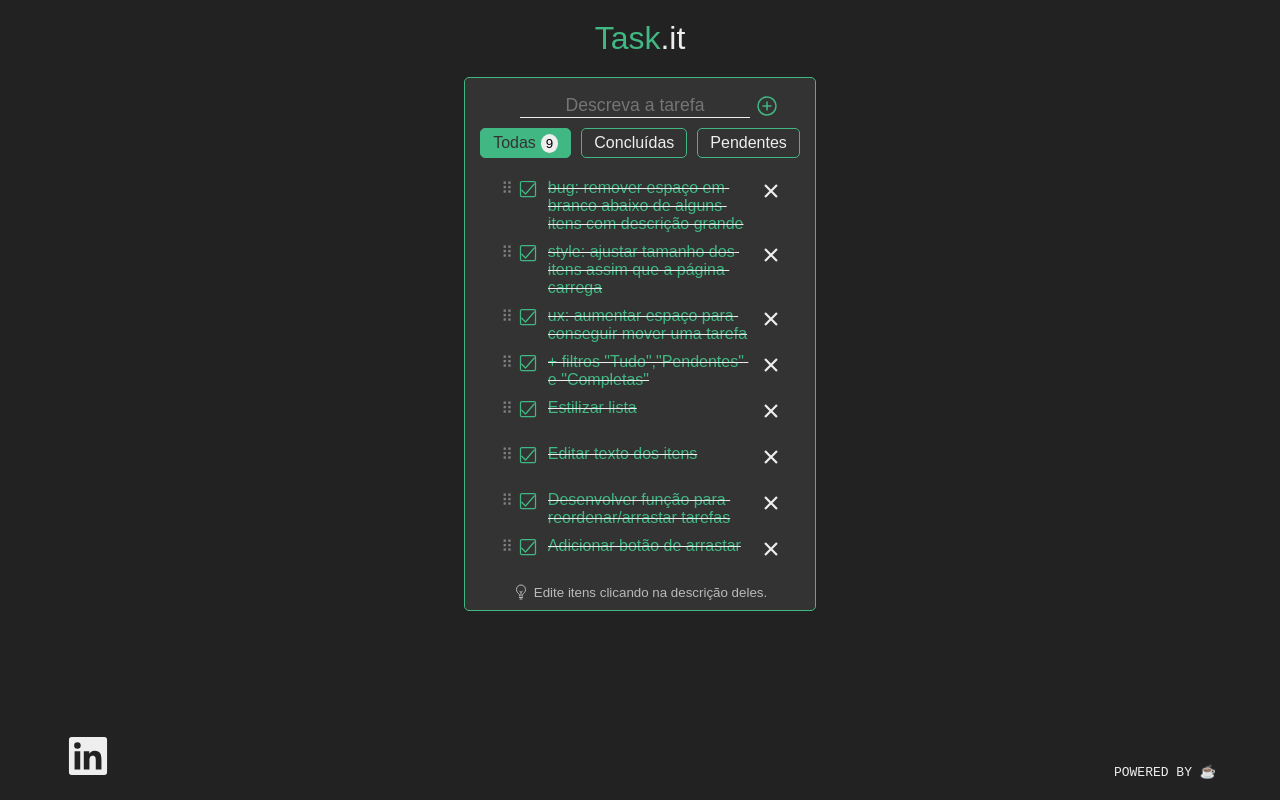
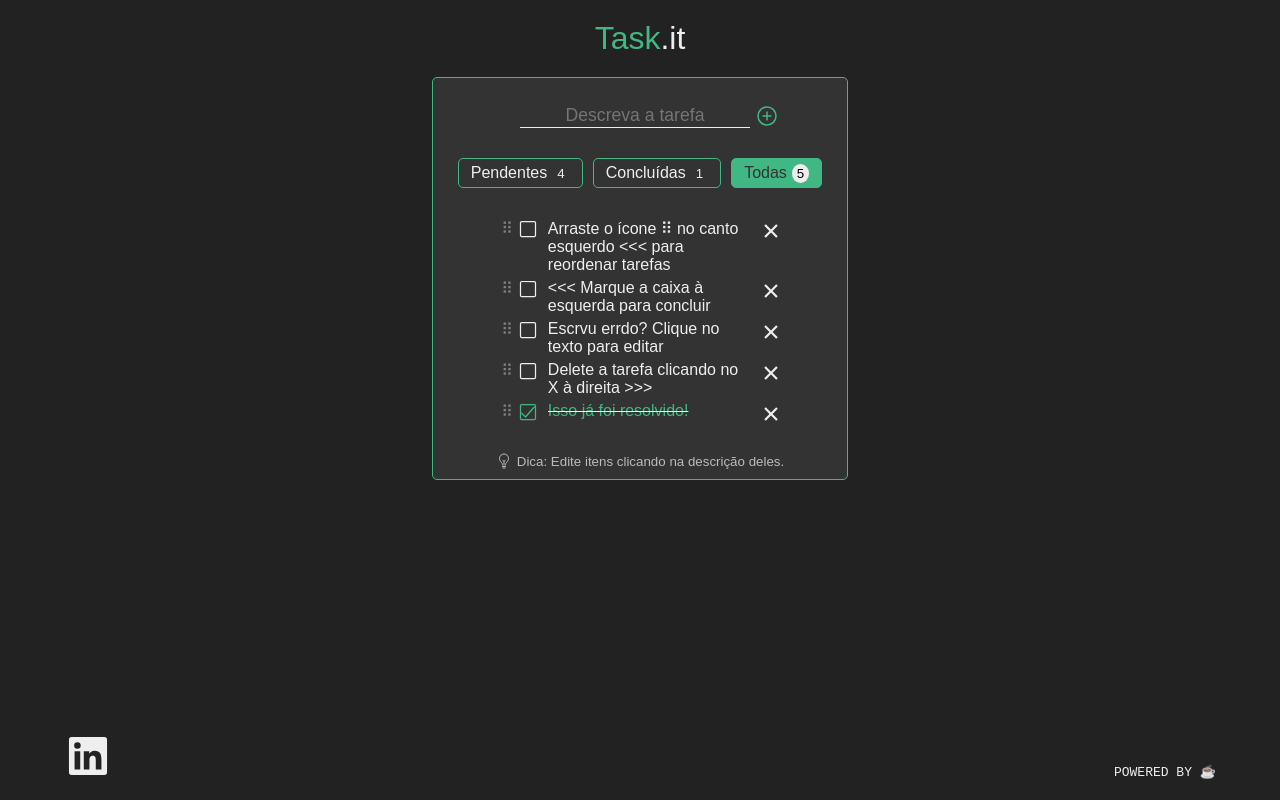
Before and after one commit to viniciusmachadovianna/taskit, a Vue app: page / in a window 1280 px wide. Built offline with nearby package versions, Linux system fonts and the light colour scheme.

Commit message:
ux: add 'tutorial' tasks

```diff
--- a/src/App.vue
+++ b/src/App.vue
@@ -9,9 +9,9 @@
           </button>
       </div>
       <nav class="filters">
+        <button @click="currentFilter = 'pending'" :class="{ active: currentFilter === 'pending' }">Pendentes <sup>{{ tasks.filter(t => !t.completed).length }}</sup></button>
+        <button @click="currentFilter = 'done'" :class="{ active: currentFilter === 'done' }">Concluídas <sup>{{ tasks.filter(t => t.completed).length }}</sup></button>
         <button @click="currentFilter='all'" :class="{ active: currentFilter==='all'}">Todas <sup>{{ tasks.length }}</sup></button>
-        <button @click="currentFilter = 'done'" :class="{ active: currentFilter === 'done' }">Concluídas <sup>{{ tasks.filter(t => t.completed).length }}</sup></button>
-        <button @click="currentFilter = 'pending'" :class="{ active: currentFilter === 'pending' }">Pendentes <sup>{{ tasks.filter(t => !t.completed).length }}</sup></button>
       </nav>
       <ul>
         <li v-for="(task, index) in filteredTasks"    :key="index"
@@ -44,7 +44,7 @@
           <path d="M304 384v-24c0-29 31.54-56.43 52-76 28.84-27.57 44-64.61 44-108 0-80-63.73-144-144-144a143.6 143.6 0 00-144 144c0 41.84 15.81 81.39 44 108 20.35 19.21 52 46.7 52 76v24M224 480h64M208 432h96M256 384V256" fill="none" stroke="currentColor" stroke-linecap="round" stroke-linejoin="round" stroke-width="32"/>
           <path d="M294 240s-21.51 16-38 16-38-16-38-16" fill="none" stroke="currentColor" stroke-linecap="round" stroke-linejoin="round" stroke-width="32"/>
         </svg>
-        Edite itens clicando na descrição deles.</sub>
+        Dica: Edite itens clicando na descrição deles.</sub>
     </section>
     <footer>
         <a href="https://www.linkedin.com/in/viniciusmachadovianna/" target="_blank" rel="noopener noreferrer">
@@ -62,15 +62,11 @@ export default{
         newTask: '',
         currentFilter: 'all',
         tasks: [
-            { text: 'bug: remover espaço em branco abaixo de alguns itens com descrição grande', completed: true },
-            { text: 'style: ajustar tamanho dos itens assim que a página carrega', completed: true },
-            { text: 'ux: aumentar espaço para conseguir mover uma tarefa', completed: true },
-            { text: '+ filtros "Tudo","Pendentes" e "Completas"', completed: true },
-            { text: 'Estilizar lista', completed: true },
-            { text: 'Editar texto dos itens', completed: true },
-            { text: 'Desenvolver função para reordenar/arrastar tarefas', completed: true },
-            { text: 'Adicionar botão de arrastar', completed: true },
-            { text: 'itens grandes expandem automaticamente na lista', completed: true },
+          {text:'Arraste o ícone ⠿ no canto esquerdo <<< para reordenar tarefas',completed:false},
+          {text:'<<< Marque a caixa à esquerda para concluir',completed:false},
+          {text:'Escrvu errdo? Clique no texto para editar',completed:false},
+          {text:'Delete a tarefa clicando no X à direita >>>',completed:false},
+          {text:'Isso já foi resolvido!',completed:true},
         ]
     };
     },
@@ -84,14 +80,10 @@ export default{
               });
               this.newTask = '';
           }
+          autoResizeAllTextareas();
       },
       completeTask(index) {this.tasks[index].completed = !this.tasks[index].completed},
       removeTask(index) {this.tasks.splice(index, 1)},
-      autoResize(e){
-        const textarea = e.target;
-        textarea.style.height = 'auto';
-        textarea.style.height = `${textarea.scrollHeight}px`;
-      },
       moveShimmer(e){
         const sec=e.currentTarget.getBoundingClientRect(),
           x=`${e.clientX-sec.left}px`,
@@ -109,12 +101,17 @@ export default{
         this.tasks.splice(targetIndex, 0, draggedTask);
         this.draggedIndex = null;
       },
+      autoResize(e){
+        const textarea = e.target;
+        textarea.style.height = 'auto';
+        textarea.style.height = `${textarea.scrollHeight}px`;
+      },
       autoResizeAllTextareas() {
         this.$nextTick(() => {
           const textareas = this.$el.querySelectorAll('textarea');
           textareas.forEach(textarea => {
             textarea.style.height = 'auto';
-            textarea.style.height = `${textarea.scrollHeight+5}px`;
+            textarea.style.height = `${textarea.scrollHeight}px`;
           });
         });
       },
--- a/src/style.css
+++ b/src/style.css
@@ -6,6 +6,7 @@
     --lightgray:    #BABABA;
     --white:        #EEEEEE;
     --red:          #ff4e4e;
+    --yellow:       #ffe260;
     --background:   #222222;
     --m-x: 0;
     --m-y:0;
@@ -47,7 +48,7 @@ body {
     width: fit-content;
     display: flex;
     align-items: center;
-    margin: 10px 20px;
+    margin: 20px;
     &>.btnAdd{
         all: unset;
         cursor: pointer;
@@ -76,10 +77,9 @@ body {
     }
 }
 .filters {
-  margin-top: 20px;
   display: flex;
   gap: 10px;
-  margin: 0 10px;
+  margin: 10px 20px;
   justify-content: center;
 }
 
@@ -100,14 +100,19 @@ body {
   background-color: var(--green-v);
   color: var(--black);
 }
-.filters button.active > sup {display:inline-block;}
+.filters button.active > sup {
+    display:inline-block;
+    background-color: var(--white);
+    color: black;
+}
+
 .filters sup{
-    display: none;
+    /* display: none; */
     padding: 2px 5px;
     border-radius: 50%;
-    color: black;
     margin-left: 5px;
-    background-color: var(--white);
+    color: var(--white);
+    background-color: transparent;
 }
 ul{
     margin-bottom: 10px;
@@ -142,6 +147,7 @@ ul{
             outline: none;
             border: none;
             width: 100%;
+            min-height: auto;
             max-height: 100px;
             margin: 0 50px 0 10px;
             overflow-wrap: break-word;
@@ -172,9 +178,10 @@ sub{
     margin-bottom: 5px;
     display:flex;
     align-items:center;
+
     &>svg{margin-right: 5px}
     &:hover{color: var(--white);}
-    &:hover>svg>path{stroke: yellow;}
+    &:hover>svg>path{stroke: var(--yellow);}
 }
 sub,sub>svg>path{
     transition: .5s ease;
@@ -210,3 +217,11 @@ footer{
     &>a>svg{height: 40px;fill: var(--white);cursor: pointer;
     &:hover{fill: var(--green-v)}}
 }
+
+.drop-line {
+  height: 2px;
+  background-color: var(--green-v);
+  margin: 4px 0;
+  border-radius: 1px;
+  transition: all 0.2s ease;
+}
```
